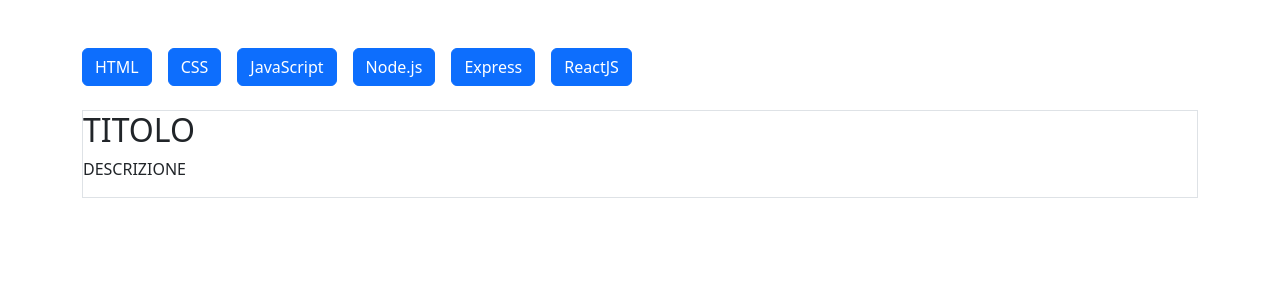
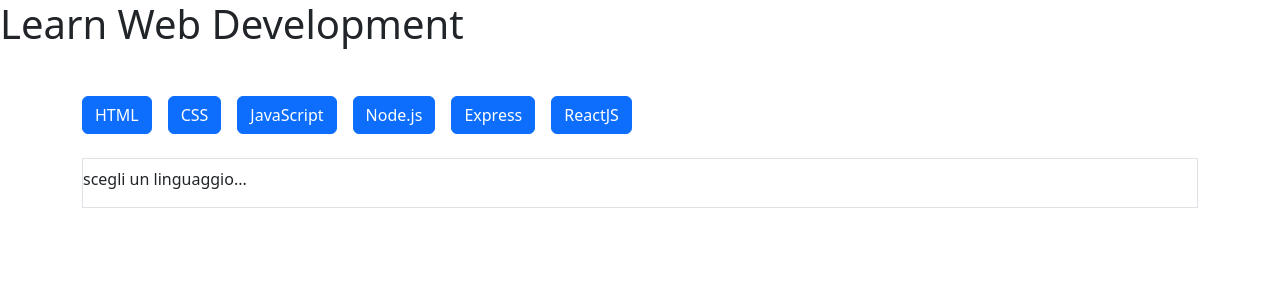
Before and after one commit to ManuelGraziosi/react-use-state, a React (Vite) app: page / in a window 1280 px wide. Shown: the top 300 px of the page. Built offline with nearby package versions, Linux system fonts and the light colour scheme.

Commit message:
feat: dinamic output generation and selected button stile completed

```diff
--- a/src/App.jsx
+++ b/src/App.jsx
@@ -6,13 +6,14 @@
 function App() {
   const [selecedLanguage, setSelectedLanguage] = useState({
     id: 0,
-    title: "TITOLO",
-    description: "DESCRIZIONE"
+    title: "",
+    description: "scegli un linguaggio..."
   });
 
   return (
     <>
       <main>
+        <h1>Learn Web Development</h1>
         <div className="container my-5">
           <section className=''>
             {/* sezione dei bottoni */}
@@ -23,7 +24,7 @@
               <button className="btn">click</button>
               <button className="btn">click</button> */}
               {
-                languages.map((curLanguage) => <button className="btn btn-primary" key={curLanguage.id} onClick={() => console.log(curLanguage.description)}>{curLanguage.title}</button>)
+                languages.map((curLanguage) => <button className={curLanguage.id === selecedLanguage.id ? "btn btn-warning" : "btn btn-primary"} key={curLanguage.id} onClick={() => setSelectedLanguage(curLanguage)}>{curLanguage.title}</button>)
               }
             </div>
             {/* blocco di output */}
```
